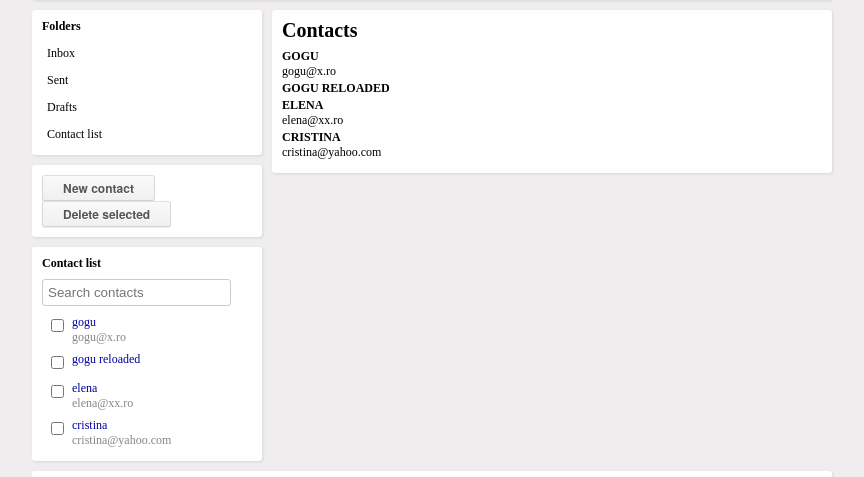
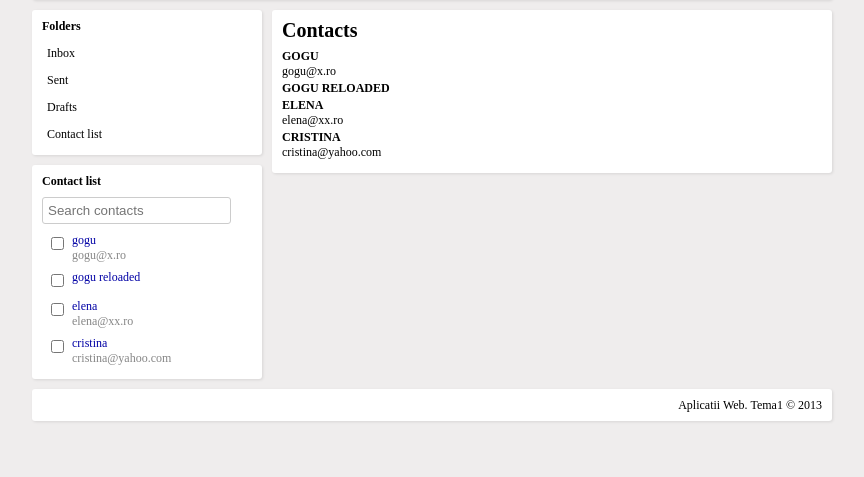
Before and after one commit to sarbull/aumail, a Django app: page /agenda/ in a window 1280 px wide. Shown: the part 106-583 px from the top of the page, without its empty margins (208-1072 px from the left). Run offline with Django 3.2, Linux system fonts and the light colour scheme; a user stored in the database is signed in; data comes from the database, SQL or seed files in the repository; data that the repository does not hold is empty; parts of the project's set-up code (start-up, migrations or seed data) failed here and were passed over; some libraries are stand-ins or nearby versions.

Commit message:
Updated /templates/contact-list.tmpl.html

```diff
--- a/aumail/templates/tema1/contact-list.tmpl.html
+++ b/aumail/templates/tema1/contact-list.tmpl.html
@@ -37,10 +37,6 @@
                         <li><a href="/agenda">Contact list</a></li>
                     </ul>
                 </div>
-                <div class="shadow content mbottom">
-                    <button class="btn white">New contact</button>
-                    <button class="btn white">Delete selected</button>
-                </div>
                 <div class="shadow content">
                     <div id="contactlist">
                         <h1>Contact list</h1>
```
